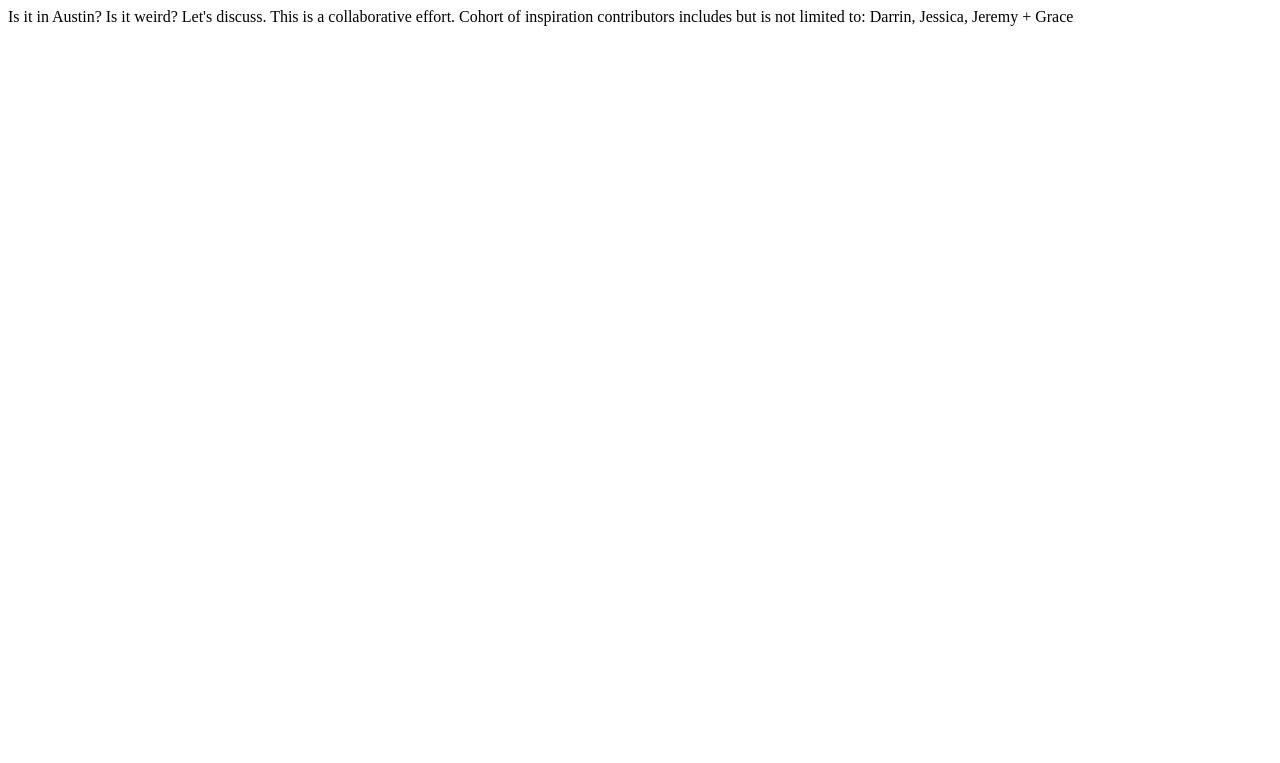
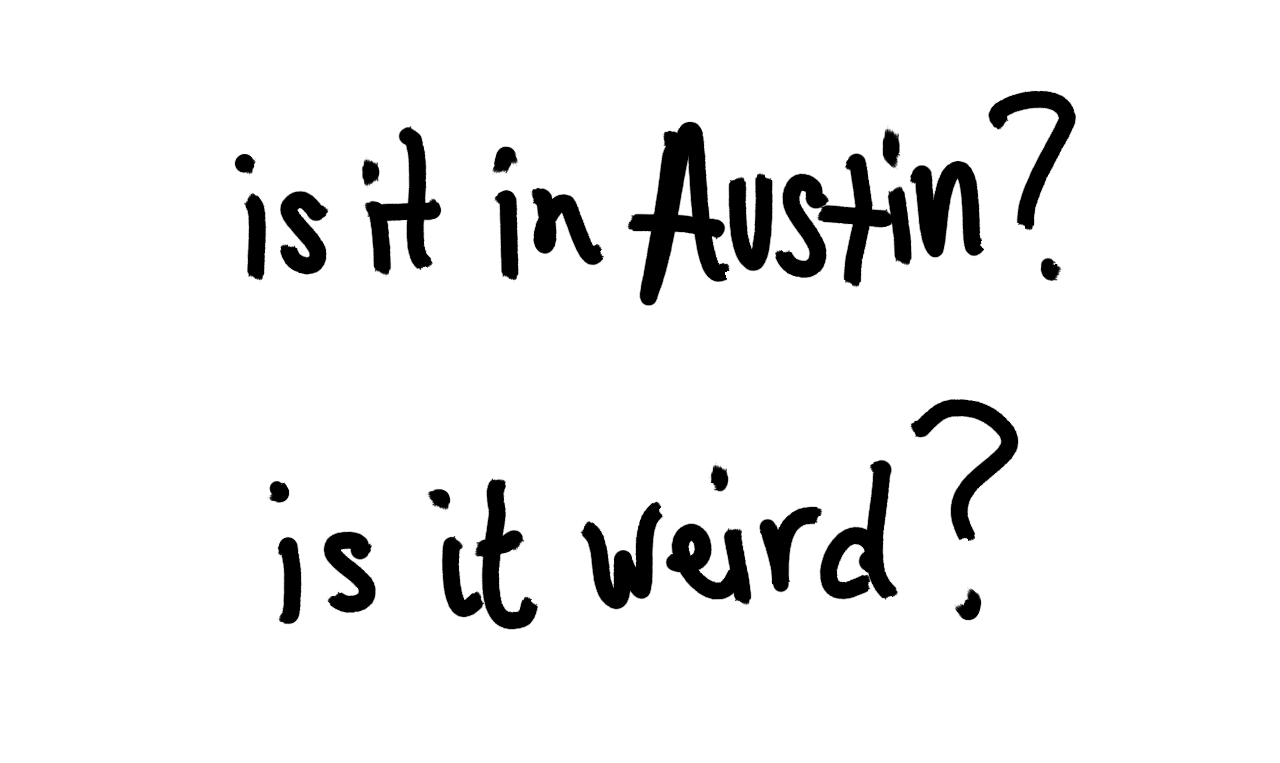
Before and after one commit to haileypate/is-austin-weird, a plain HTML site: page index.html in a window 1280 px wide. Shown: the top 763 px of the page. Drawn offline with Linux system fonts and the light colour scheme.

Commit message:
add temporary splash image"

```diff
--- a/index.html
+++ b/index.html
@@ -3,18 +3,8 @@
 
 </head>
 <body>
-  <p>
-    Is it in Austin?
-
-    Is it weird?
-
-    Let's discuss.
-
-    This is a collaborative effort.
-    Cohort of inspiration contributors includes but is not limited to:
-    Darrin, Jessica, Jeremy + Grace
-  </p>
+<main style="text-align: center;"><img src="img/is-it-weird.png" style="
+  margin-top: 5rem;"></main>
 </body>
 
-
 </html>
```
Also changed, not shown: img/is-it-weird.png (added).
